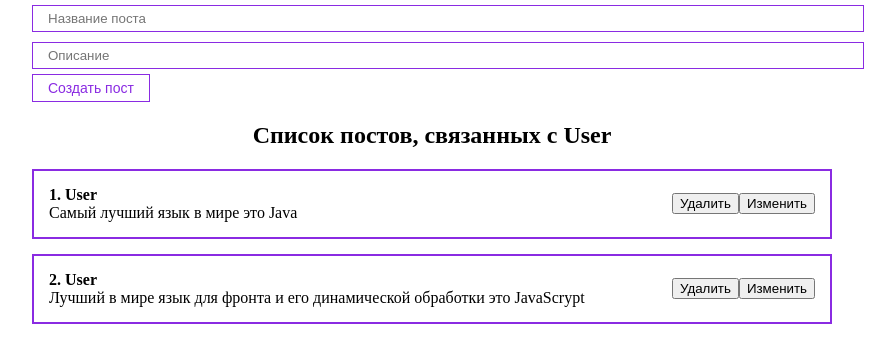
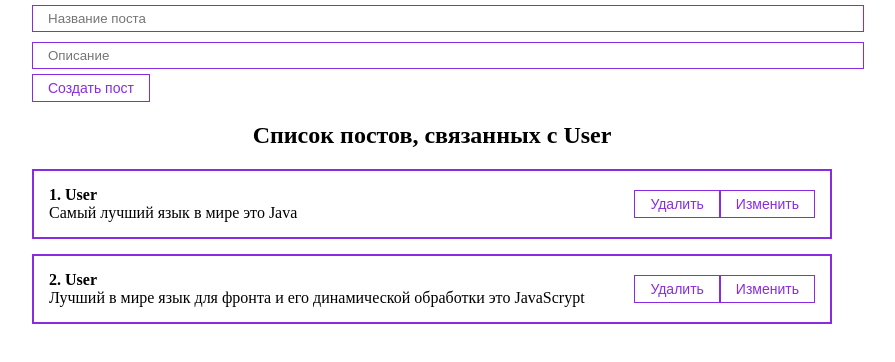
Before and after one commit to newDmoon/react-try, a React (Create React App) app: page / in a window 1280 px wide. Shown: the top 362 px of the page, without its empty margins (208-1103 px from the left). Built offline with nearby package versions, Linux system fonts and the light colour scheme.

Commit message:
feat: added removing post, changed button style

```diff
--- a/src/App.js
+++ b/src/App.js
@@ -17,10 +17,14 @@ export default function App() {
     setUserPosts([...userPosts, newPost])
   }
 
+  const removePost = (post) => {
+    setUserPosts(userPosts.filter(p => p.id !== post.id))
+  }
+
   return (
     <div className="App">
       <PostForm create = {createPost}/>
-      <PostList posts={userPosts} title="Список постов, связанных с User" />
+      <PostList remove = {removePost} posts={userPosts} title="Список постов, связанных с User" />
     </div>
   );
 }
--- a/src/components/PostItem.jsx
+++ b/src/components/PostItem.jsx
@@ -1,4 +1,5 @@
 import "./Post.css"
+import Button from "./UI/button/Button"
 
 export default function Post(props) {
     return (
@@ -14,8 +15,8 @@ export default function Post(props) {
                 </div>
             </div>
             <div className="post__buttons">
-                    <button>Удалить</button>
-                    <button>Изменить</button>
+                    <Button onClick={() => props.remove(props.post)}>Удалить</Button>
+                    <Button>Изменить</Button>
             </div>
         </section>
     )
--- a/src/components/PostList.jsx
+++ b/src/components/PostList.jsx
@@ -1,12 +1,12 @@
 import PostItem from "./PostItem"
 import "./../style/PostList.css"
 
-export default function PostList({ posts, title }) {
+export default function PostList({ posts, title, remove }) {
     return (
         <section className="posts">
             <h1>{title}</h1>
             {posts.map((post, index) => (
-                <PostItem number={index + 1} post={post} key={post.id}></PostItem>
+                <PostItem remove={remove} number={index + 1} post={post} key={post.id}></PostItem>
             ))}
         </section>
     )
--- a/src/components/UI/button/Button.module.css
+++ b/src/components/UI/button/Button.module.css
@@ -5,4 +5,10 @@
     background: transparent;
     cursor: pointer;
     border: 1px solid blueviolet;
+    transition-duration: 0.4s;
 }
+
+.MyBtn:hover{
+    background-color: blueviolet;
+    color: white;
+}
```
